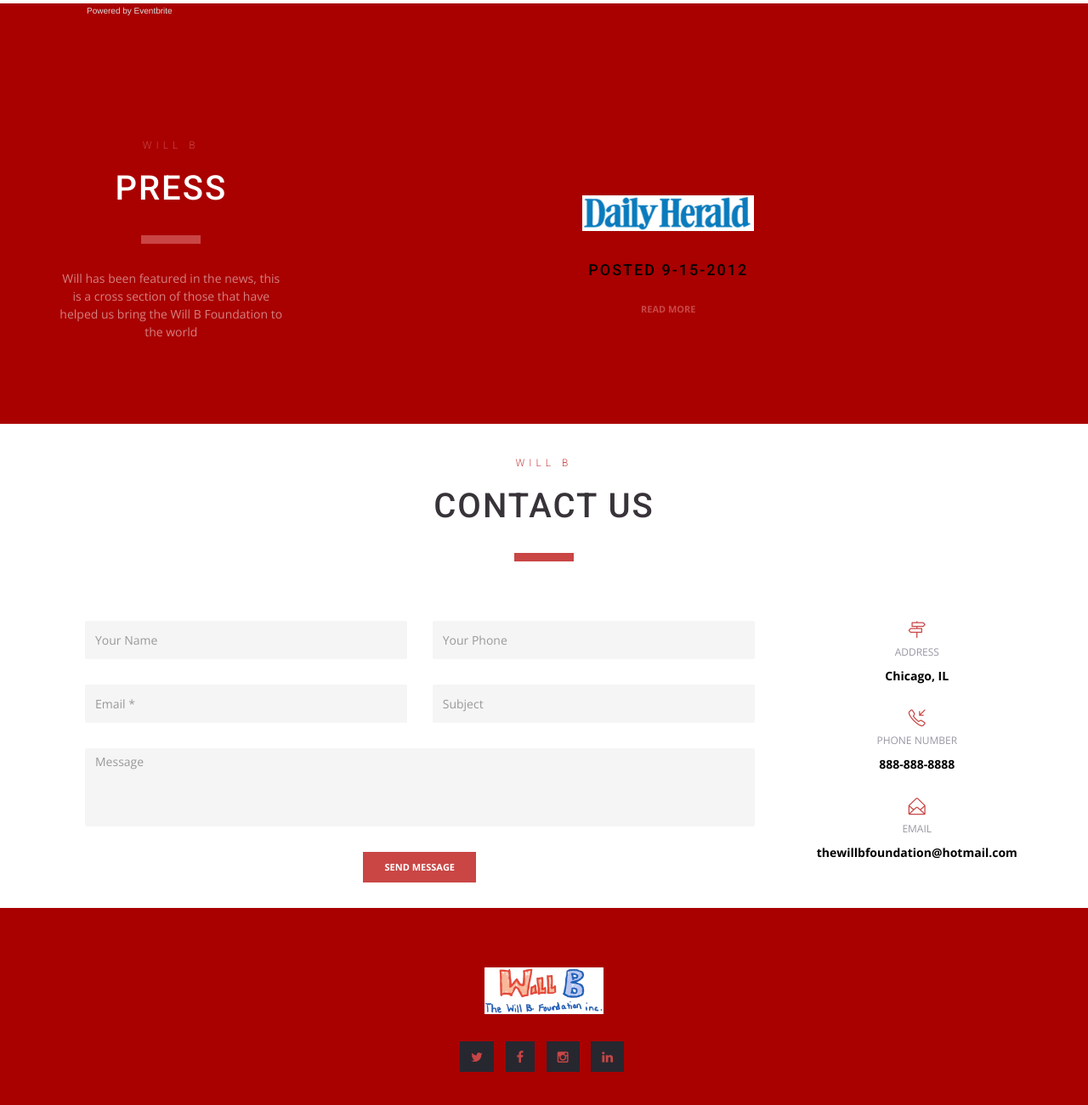
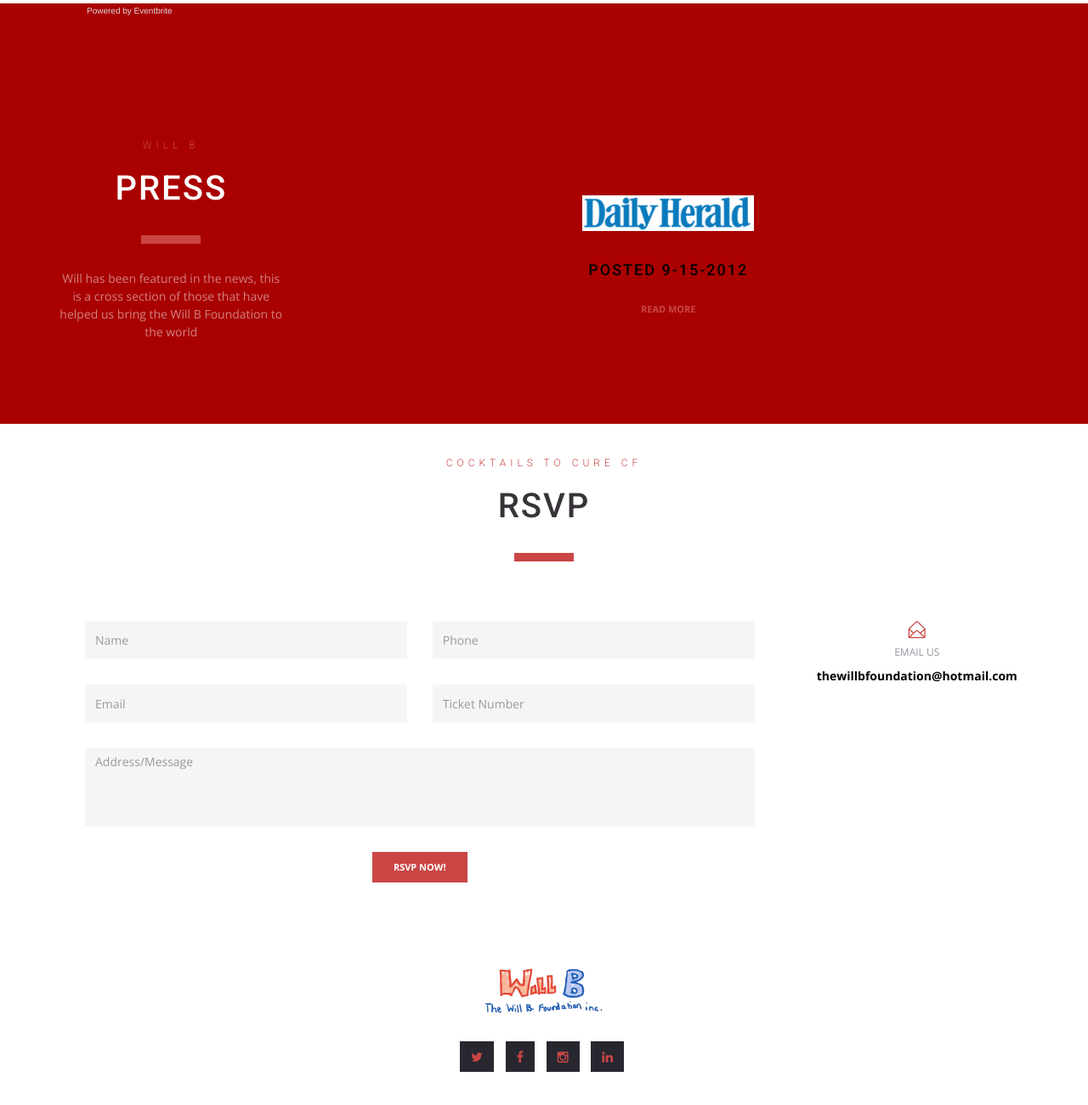
Before and after one commit to LonelyBeastie/willbfoundation, a Jekyll site: the page built from index.html, in a window 1280 px wide and 1400 px high, scrolled down 5315 px, cut to the strip 66-1367 px from the top of the window. Shown: the whole strip at 85% size. Built offline with Jekyll 4.4.1, drawn with Linux system fonts in a browser that asks for light colours; nearby versions of some CDN libraries; some of the changed text lies outside the part shown.

Commit message:
adds thank you; adds rsvp ability

```diff
--- /dev/null
+++ b/_includes/footer.html
@@ -0,0 +1,14 @@
+<!-- copyrights -->
+<div class="copyrights container-fluid page-scroll">
+	<div clas="container">
+		<a class="footer-logo" href="{% if page.page_name =='thank_you' %}index.html{% endif %}#landing">
+			<img class="img-responsive" src="assets/img/logo-light-copy.png" alt="Logo">
+		</a>
+		<ul class="list-inline footer-list">
+			<li><a href="#"><i class="fa fa-twitter"></i></a></li>
+			<li><a href="#"><i class="fa fa-facebook"></i></a></li>
+			<li><a href="#"><i class="fa fa-instagram"></i></a></li>
+			<li><a href="#"><i class="fa fa-linkedin"></i></a></li>
+		</ul>
+	</div>
+</div>
--- a/_includes/header.html
+++ b/_includes/header.html
@@ -22,10 +22,13 @@
             <div class="menu-container">
               <ul class="nav navbar-nav">
                 <li class="page-scroll">
-                  <a href="#events">2016 EVENTS</a>
+                  <a href="{% if page.page_name =='thank_you' %}index.html{% endif %}#events">EVENTS</a>
                 </li>
                 <li class="page-scroll">
-                  <a href="#donation">DONATE</a>
+                  <a href="{% if page.page_name =='thank_you' %}index.html{% endif %}#rsvp">RSVP</a>
+                </li>
+                <li class="page-scroll">
+                  <a href="{% if page.page_name =='thank_you' %}index.html{% endif %}#donation">DONATE</a>
                 </li>
               </ul>
             </div>
@@ -34,7 +37,7 @@
 
         <div class="col-md-4 no-side-padding xs-hidden">
           <div class="center-block logo page-scroll">
-            <a class="logo-link navbar-brand logo-centered" href="#landing">
+            <a class="logo-link navbar-brand logo-centered" href="{% if page.page_name =='thank_you' %}index.html{% endif %}#landing">
               <img class="default-logo" src="assets/img/logo-light-copy.png" alt="Logo">
               <img class="shrink-logo" src="assets/img/logo-dark.png" alt="Logo">
             </a>
@@ -46,13 +49,13 @@
             <div class="menu-container">
               <ul class="nav navbar-nav">
                 <li class="page-scroll">
-                  <a href="#whoiswillb">Who</a>
+                  <a href="{% if page.page_name =='thank_you' %}index.html{% endif %}#whoiswillb">Who</a>
                 </li>
                 <li class="page-scroll">
-                  <a href="#whatiswillb">What</a>
+                  <a href="{% if page.page_name =='thank_you' %}index.html{% endif %}#whatiswillb">What</a>
                 </li>
                 <li class="page-scroll">
-                  <a href="#whatiscf">CF</a>
+                  <a href="{% if page.page_name =='thank_you' %}index.html{% endif %}#whatiscf">CF</a>
                 </li>
               </ul>
             </div>
--- a/assets/css/custom.css
+++ b/assets/css/custom.css
@@ -5,7 +5,8 @@
 .icon-bar{color: black;}
 
 img.width100{width: 100% }
-#landing{padding-top: 145px;}
+#landing{padding-top: 45px;}
+#thank_you{padding-top: 70px;}
 img.tiny-logo{
 	width: 45px;
 }
@@ -15,7 +16,7 @@ img.tiny-logo{
 .bg-color-com { background: rgb(169, 0, 0); }
 .fa{color: #c74645;}
 .navbar-brand img.default-logo{
-	height:150px;
+	/*height:150px;*/
 	width: auto;
 	margin: -4px 0 auto;
 }
@@ -47,7 +48,13 @@ img.tiny-logo{
 	.g-mt-70-flex { margin-top: 70px; }
 	.navbar.architecture-nav > .container .navbar-brand.logo-left img { width:140;}
 	div.padding-top-90px{ padding-top: 90px;}
-	.navbar-brand img.default-logo{ margin-left: -50px;}
+	.navbar-brand img.default-logo{
+		 margin-left: -50px;
+		 height:150px;
+	 }
+	#landing{padding-top: 145px;}
+	#thank_you{padding-top: 150px;}
+
 }
 @media (min-width: 1200px){
 	.navbar-brand img.default-logo{ margin-left: auto;}
--- a/index.html
+++ b/index.html
@@ -293,25 +294,41 @@ layout: default
     </div>
   </section>
 
-  <!--Contact Section-->
-  <section id="contact">
+  <!--RSVP Section-->
+  <section id="rsvp">
     <div class="container content-md g-heading-v7 text-center">
-      <h2 class="h2 g-mb-70"><em class="block-name">Will B</em>Contact Us</h2>
+      <h2 class="h2 g-mb-70"><em class="block-name">Cocktails To Cure CF</em>RSVP</h2>
 
       <!-- form and contatc information -->
       <div class="row">
         <div class="col-md-9 col-sm-6 form no-side-padding">
-          <form action="#" method="post" id="sky-form3" class="sky-form contact-style">
+              <!-- we are submitting the form to google forms who is storing information there (notification happens on the google document change) -->
+              <script type="text/javascript">var submitted=false;</script>
+              <iframe name="hidden_iframe" id="hidden_iframe" style="display:none;" onload="if(submitted) {window.location='thank-you.html';}"></iframe>
+              <form action="https://docs.google.com/forms/d/1hVX8Qr8fSvj5CBP8qb6lvqn-r0c2XmwCM1xMJTi1Oic/formResponse" method="post" target="hidden_iframe" id="mG61Hd" onsubmit="submitted=true;">
+              <!-- <form action="https://docs.google.com/forms/d/1hVX8Qr8fSvj5CBP8qb6lvqn-r0c2XmwCM1xMJTi1Oic/formResponse" target="_self" method="POST" id="mG61Hd"> -->
+                  <input type="hidden" jsname="YPqjbf" value="User Contact">
+                  <!-- <div class="form-group">
+                      <input id="email" type="email" class="form-control" placeholder="Email" name='entry.840419918' >
+                  </div>
+                  <div class="form-group">
+                      <input id="phone" type="phone-number" class="form-control" placeholder="Phone Number" name='entry.271163656' >
+                  </div>
+                  <div class="form-group">
+                      <textarea id="comments" cols="30" rows="10" class="form-control" placeholder="Comments" name='entry.516066528' ></textarea>
+                  </div>
+                  <button type="submit" class="btn btn-primary btn-lg inverse">Submit</button> -->
+
                   <fieldset>
                     <div class="row margin-bottom-30">
                       <div class="col-md-6 col-md-offset-0">
                         <div>
-                    <input type="text" name="name" id="name" class="form-control" placeholder="Your Name">
+                          <input type="text" name="entry.1173194658" id="name" class="form-control" placeholder="Name">
                         </div>
                       </div>
                       <div class="col-md-6 col-md-offset-0">
                         <div>
-                    <input type="text" name="phone" id="phone" class="form-control" placeholder="Your Phone">
+                          <input type="text" name="entry.1133571768" id="phone" class="form-control" placeholder="Phone">
                         </div>
                       </div>
                     </div>
@@ -319,13 +336,13 @@ layout: default
                     <div class="row margin-bottom-30">
                       <div class="col-md-6 col-md-offset-0">
                         <div>
-                    <input type="text" name="email" id="email" class="form-control" placeholder="Email *">
+                          <input type="text" name="entry.1079777250" id="email" class="form-control" placeholder="Email">
                         </div>
                       </div>
 
                       <div class="col-md-6 col-md-offset-0">
                         <div>
-                    <input type="text" name="subject" id="subject" class="form-control" placeholder="Subject">
+                          <input type="text" name="entry.1953921105" id="ticket" class="form-control" placeholder="Ticket Number">
                         </div>
                       </div>
                     </div>
@@ -333,55 +350,36 @@ layout: default
                     <div class="row margin-bottom-30">
                       <div class="col-md-12 col-md-offset-0">
                         <div>
-                    <textarea rows="4" name="message" id="message" class="form-control g-textarea-noresize" placeholder="Message"></textarea>
+                          <textarea rows="4" name="entry.1810085439" id="message" class="form-control g-textarea-noresize" placeholder="Address/Message"></textarea>
                         </div>
                       </div>
                     </div>
 
-              <p><button type="submit" class="btn-u btn-u-lg btn-u-bg-default btn-u-upper">Send Message</button></p>
+                    <p><button type="submit" class="btn-u btn-u-lg btn-u-bg-default btn-u-upper">RSVP Now!</button></p>
                   </fieldset>
-
-            <div class="message">
-              <i class="rounded-x fa fa-check"></i>
-              <p>Your message was successfully sent!</p>
-            </div>
               </form>
         </div>
 
         <div class="col-md-3 col-sm-6 contact-list">
-          <ul class="list-unstyled margin-bottom-30">
+          <!-- <ul class="list-unstyled margin-bottom-30">
             <li><span aria-hidden="true" class="icon-directions icon"></span></li>
              <li class="first-item">Address</li>
             <li class="second-item">Chicago, IL</li>
-          </ul>
+          </ul> -->
 
-          <ul class="list-unstyled margin-bottom-30">
+          <!-- <ul class="list-unstyled margin-bottom-30">
             <li><span aria-hidden="true" class="icon-call-in icon"></span></li>
             <li class="first-item">Phone number</li>
             <li class="second-item">888-888-8888</li>
-          </ul>
+          </ul> -->
 
           <ul class="list-unstyled margin-bottom-30">
             <li><span aria-hidden="true" class="icon-envelope-open icon"></span></li>
-            <li class="first-item">Email</li>
+            <li class="first-item">Email Us</li>
             <li class="second-item">thewillbfoundation@hotmail.com</li>
           </ul>
         </div>
       </div>
     </div>
-
-    <!-- copyrights -->
-    <div class="copyrights container-fluid bg-color-com page-scroll">
-      <div clas="container">
-        <a class="footer-logo" href="#whois">
-          <img class="img-responsive" src="assets/img/logo-light-copy.png" alt="Logo">
-        </a>
-        <ul class="list-inline footer-list">
-          <li><a href="#"><i class="fa fa-twitter"></i></a></li>
-          <li><a href="#"><i class="fa fa-facebook"></i></a></li>
-          <li><a href="#"><i class="fa fa-instagram"></i></a></li>
-          <li><a href="#"><i class="fa fa-linkedin"></i></a></li>
-        </ul>
-      </div>
-    </div>
+    {% include footer.html %}
   </section>
```
Also changed, not shown: other parts of index.html (+1 -0 lines), thank-you.html (added, +21 -0 lines). Lines whose indentation alone changed are shown as unchanged.
